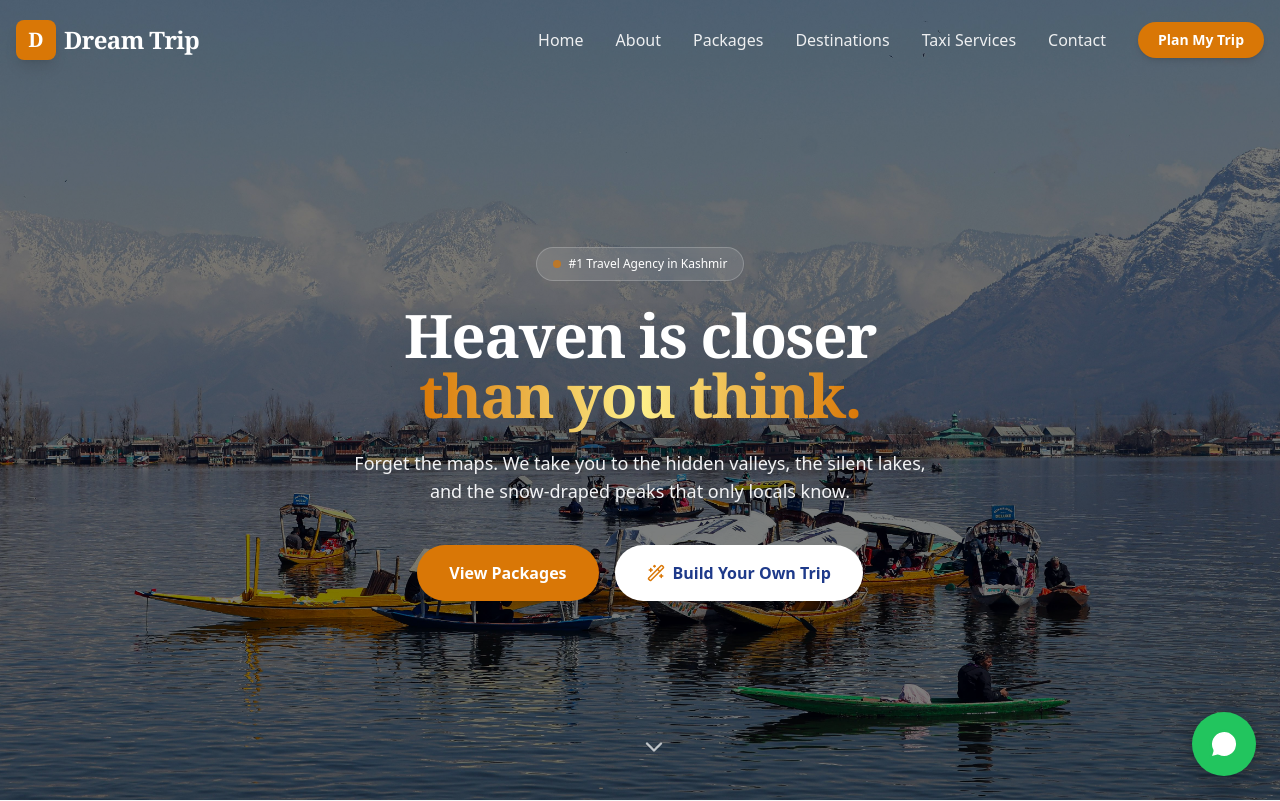
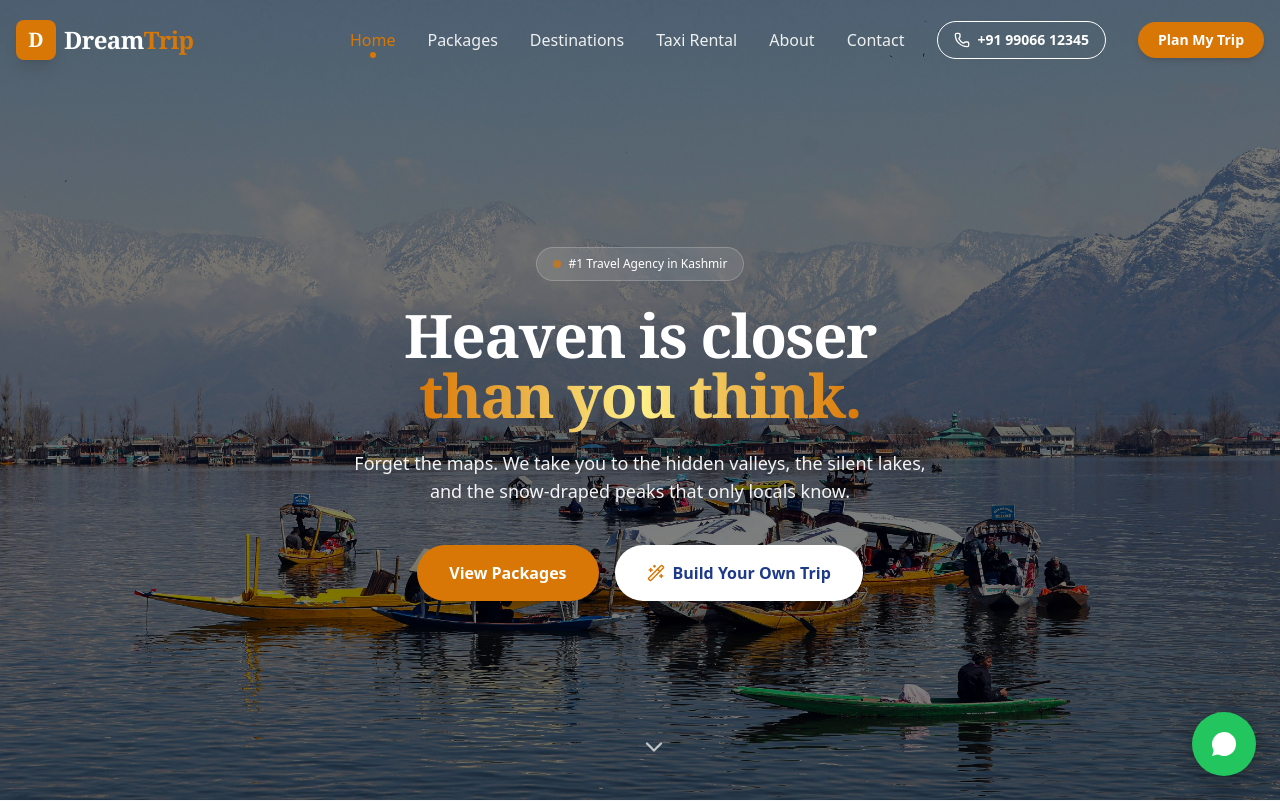
Before and after one commit to Lone-Suhail/DREAM-TRIP, a Next.js app: page / in a window 1280 px wide. Shown: the top 801 px of the page. Built offline with nearby package versions, Linux system fonts and the light colour scheme; a web font is replaced by a local one.

Commit message:
Fixed navbar active state and added booking policy page

```diff
--- a/components/Navbar.tsx
+++ b/components/Navbar.tsx
@@ -3,24 +3,33 @@
 import React, { useState, useEffect } from 'react';
 import Link from 'next/link';
 import { usePathname } from 'next/navigation';
-import { Menu, X } from 'lucide-react';
+import { Menu, X, Phone } from 'lucide-react';
 
 const Navbar = () => {
   const [isOpen, setIsOpen] = useState(false);
   const [scrolled, setScrolled] = useState(false);
   const pathname = usePathname();
 
+  // Logic: Navbar is "Sticky" (White background) if we scroll OR if we are NOT on the home page
   const isHome = pathname === "/";
+  const isSticky = scrolled || !isHome;
 
   useEffect(() => {
     const handleScroll = () => {
-      setScrolled(window.scrollY > 50);
+      setScrolled(window.scrollY > 40);
     };
     window.addEventListener('scroll', handleScroll);
     return () => window.removeEventListener('scroll', handleScroll);
   }, []);
 
-  const isSticky = scrolled || !isHome;
+  const navLinks = [
+    { name: 'Home', href: '/' },
+    { name: 'Packages', href: '/packages' },
+    { name: 'Destinations', href: '/destinations' },
+    { name: 'Taxi Rental', href: '/taxi' },
+    { name: 'About', href: '/about' },
+    { name: 'Contact', href: '/contact' }, // <--- Added Contact here
+  ];
 
   return (
     <nav
@@ -38,23 +47,47 @@ const Navbar = () => {
             D
           </div>
           <span className={`text-2xl font-serif font-bold tracking-tight ${isSticky ? 'text-[#1E3A8A]' : 'text-white'}`}>
-            Dream Trip
+            Dream<span className="text-[#D97706]">Trip</span>
           </span>
         </Link>
 
         {/* DESKTOP MENU */}
-        <div className={`hidden md:flex items-center gap-8 ${isSticky ? 'text-gray-700' : 'text-white/90'}`}>
-          <Link href="/" className="hover:text-[#D97706] transition-colors font-medium cursor-pointer">Home</Link>
-          <Link href="/about" className="hover:text-[#D97706] transition-colors font-medium cursor-pointer">About</Link>
-          <Link href="/packages" className="hover:text-[#D97706] transition-colors font-medium cursor-pointer">Packages</Link>
-          <Link href="/destinations" className="hover:text-[#D97706] transition-colors font-medium cursor-pointer">Destinations</Link>
-          <Link href="/taxi" className="hover:text-[#D97706] transition-colors font-medium cursor-pointer">Taxi Services</Link>
-          <Link href="/contact" className="hover:text-[#D97706] transition-colors font-medium cursor-pointer">Contact</Link>
+        <div className="hidden md:flex items-center gap-6 lg:gap-8">
+          {navLinks.map((link) => (
+            <Link
+              key={link.name}
+              href={link.href}
+              className={`font-medium transition-colors cursor-pointer relative text-sm lg:text-base ${
+                // LOGIC: Active page = ORANGE. Otherwise Blue (sticky) or White (transparent).
+                pathname === link.href
+                  ? 'text-[#D97706] font-bold'
+                  : isSticky
+                    ? 'text-gray-700 hover:text-[#D97706]'
+                    : 'text-white/90 hover:text-[#D97706]'
+              }`}
+            >
+              {link.name}
+              {/* Little Orange Dot under active link */}
+              {pathname === link.href && (
+                <span className="absolute -bottom-1.5 left-1/2 -translate-x-1/2 w-1.5 h-1.5 bg-[#D97706] rounded-full"></span>
+              )}
+            </Link>
+          ))}
 
-          {/* FIX: Applied styles directly to Link, removed <button> tag */}
+          {/* Call Button */}
+          <a href="tel:+919999999999" className={`hidden lg:flex items-center gap-2 font-bold px-4 py-2 rounded-full transition-all text-sm border ${
+             isSticky
+              ? 'border-[#1E3A8A] text-[#1E3A8A] hover:bg-[#1E3A8A] hover:text-white'
+              : 'border-white text-white hover:bg-white hover:text-[#1E3A8A]'
+          }`}>
+             <Phone size={16} />
+             <span>+91 99066 12345</span>
+          </a>
+
+          {/* Plan Trip Button */}
           <Link
             href="/plan"
-            className="bg-[#D97706] text-white px-5 py-2 rounded-full font-bold hover:bg-amber-600 transition-all shadow-md hover:shadow-lg text-sm cursor-pointer"
+            className="bg-[#D97706] text-white px-5 py-2 rounded-full font-bold hover:bg-amber-600 transition-all shadow-md hover:shadow-lg text-sm cursor-pointer whitespace-nowrap"
           >
             Plan My Trip
           </Link>
@@ -71,16 +104,21 @@ const Navbar = () => {
 
       {/* MOBILE MENU DROPDOWN */}
       {isOpen && (
-        <div className="absolute top-full left-0 w-full bg-white shadow-2xl md:hidden flex flex-col items-center gap-6 py-10 animate-fade-in-up border-t border-gray-100">
-          <Link href="/" onClick={() => setIsOpen(false)} className="text-xl font-medium hover:text-[#D97706] cursor-pointer">Home</Link>
-          <Link href="/about" onClick={() => setIsOpen(false)} className="text-xl font-medium hover:text-[#D97706] cursor-pointer">About</Link>
-          <Link href="/packages" onClick={() => setIsOpen(false)} className="text-xl font-medium hover:text-[#D97706] cursor-pointer">Packages</Link>
-          <Link href="/destinations" onClick={() => setIsOpen(false)} className="text-xl font-medium hover:text-[#D97706] cursor-pointer">Destinations</Link>
-          <Link href="/taxi" onClick={() => setIsOpen(false)} className="text-xl font-medium hover:text-[#D97706] cursor-pointer">Taxi Services</Link>
-          <Link href="/contact" onClick={() => setIsOpen(false)} className="text-xl font-medium hover:text-[#D97706] cursor-pointer">Contact</Link>
+        <div className="absolute top-full left-0 w-full bg-white shadow-2xl md:hidden flex flex-col items-center gap-6 py-10 animate-fade-in-up border-t border-gray-100 h-screen overflow-y-auto pb-32">
+          {navLinks.map((link) => (
+             <Link
+               key={link.name}
+               href={link.href}
+               onClick={() => setIsOpen(false)}
+               className={`text-xl font-medium cursor-pointer ${
+                 pathname === link.href ? 'text-[#D97706] font-bold' : 'text-gray-800 hover:text-[#D97706]'
+               }`}
+             >
+               {link.name}
+             </Link>
+          ))}
 
-          {/* FIX: Mobile Button Link */}
-          <Link href="/plan" onClick={() => setIsOpen(false)} className="w-auto">
+          <Link href="/plan" onClick={() => setIsOpen(false)} className="w-auto mt-4">
             <div className="bg-[#D97706] text-white px-8 py-3 rounded-full font-bold shadow-lg cursor-pointer text-center">
               Plan My Trip
             </div>
```
